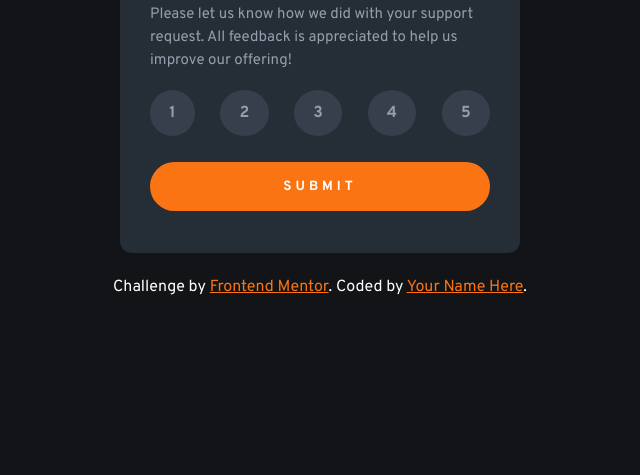
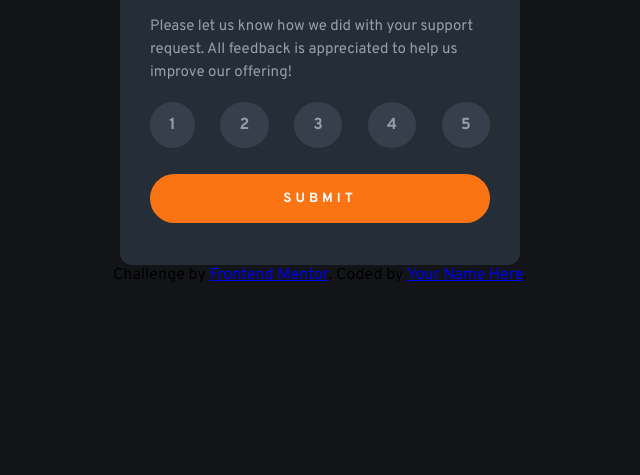
Before and after one commit to nikamerebashvili95/interactive-rating-component-main, a plain HTML site: page index.html in a window 1280 px wide. Shown: the part 325-800 px from the top of the page, without its empty margins (320-960 px from the left). Drawn offline with Linux system fonts and the light colour scheme.

Commit message:
Update style.css

```diff
--- a/style.css
+++ b/style.css
@@ -125,13 +125,7 @@ input[type="radio"] {
   text-align: center;
   margin-top: -10px;
 }
-.attribution {
-  margin-top: 24px;
-  color: var(--White);
-}
-.attribution a {
-  color: var(--Orange);
-}
+
 @media all and (min-width: 689px) {
   .container {
     padding: 30px;
```
